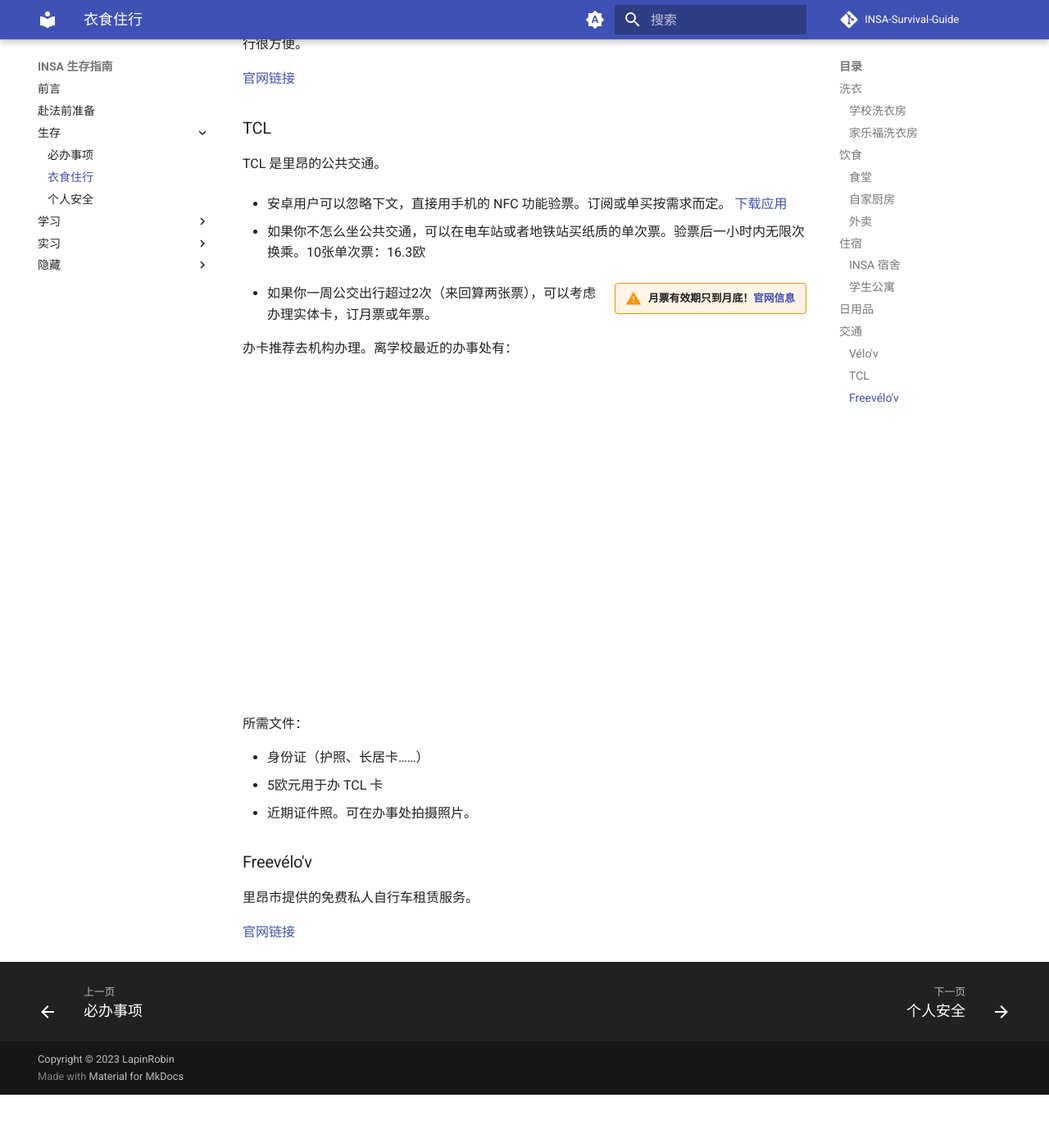
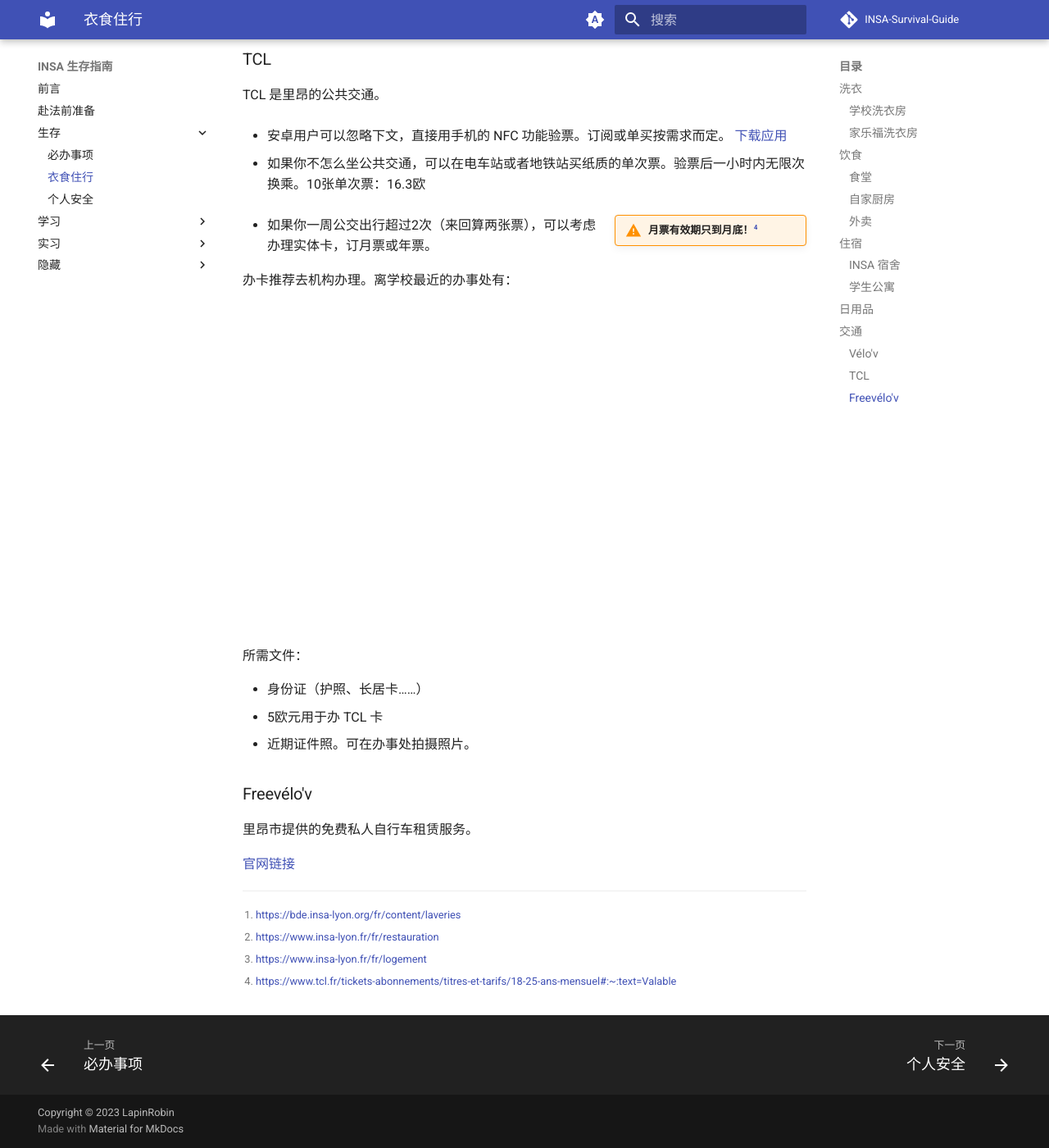
Before and after one commit to LapinRobin/INSA-Survival-Guide, an MkDocs documentation site: the page built from docs/生存/衣食住行.md, in a window 1280 px wide and 1400 px high, scrolled down 2487 px. Shown: the whole window at 82% size. Built offline with MkDocs 1.6.1 and Material for MkDocs 9.7.7, drawn with Linux system fonts in a browser that asks for light colours; comment, search, counter and statistics services are not loaded; before the commit the page ends 3822 px from its top, so only the background shows below that; some of the changed text lies outside the part shown.

Commit message:
Little modifications

```diff
--- a/docs/生存/衣食住行.md
+++ b/docs/生存/衣食住行.md
@@ -100,7 +98,7 @@
 
 - 如果你不怎么坐公共交通，可以在电车站或者地铁站买纸质的单次票。验票后一小时内无限次换乘。10张单次票：16.3欧
 
-!!! warning inline end "月票有效期只到月底！[官网信息](https://www.tcl.fr/tickets-abonnements/titres-et-tarifs/18-25-ans-mensuel#:~:text=Abonnement%20r%C3%A9serv%C3%A9%20aux%20personnes%20de%2018%20%C3%A0%2025%20ans%20inclus.%C2%A0)"
+!!! warning inline end "月票有效期只到月底！[^4]"
 
 
 
@@ -238,3 +236,12 @@
 里昂市提供的免费私人自行车租赁服务。
 
 [官网链接](https://freevelov.grandlyon.com/)
+
+[^1]:
+    <https://bde.insa-lyon.org/fr/content/laveries>
+[^2]:
+    <https://www.insa-lyon.fr/fr/restauration>
+[^3]:
+    <https://www.insa-lyon.fr/fr/logement>
+[^4]:
+    <https://www.tcl.fr/tickets-abonnements/titres-et-tarifs/18-25-ans-mensuel#:~:text=Valable>
```
Also changed, not shown: other parts of docs/生存/衣食住行.md (+5 -7 lines), docs/赴法前准备.md (+1 -1 lines).
